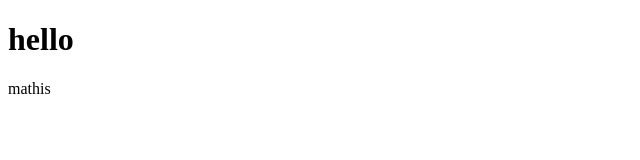
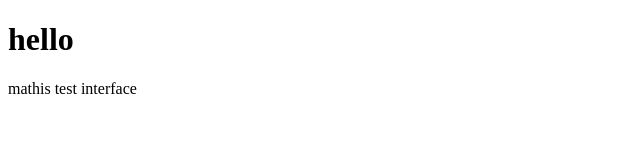
Before and after one commit to kdoo1/kdo1.github.io, a plain HTML site: page index.html in a window 1280 px wide. Shown: the full height of the page, 0-640 px from the left. Drawn offline with Linux system fonts and the light colour scheme.

Commit message:
marc charpentier

```diff
--- a/index.html
+++ b/index.html
@@ -8,5 +8,6 @@
 <body>
     <h1>hello</h1>
     mathis
+    test interface
 </body>
 </html>
```
